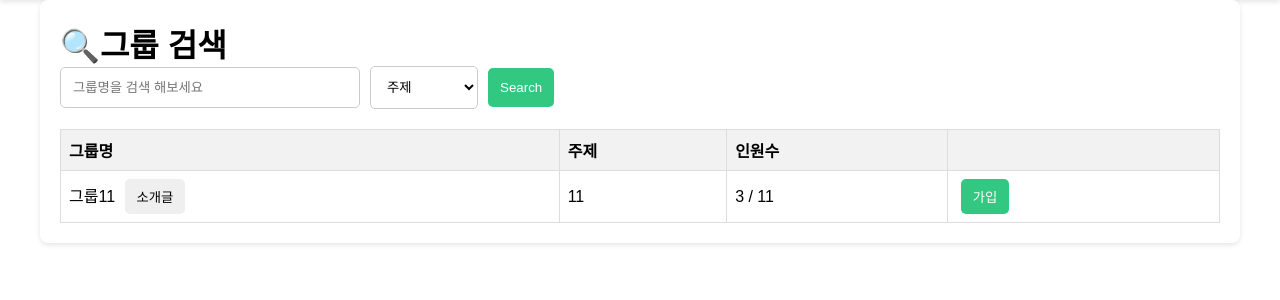
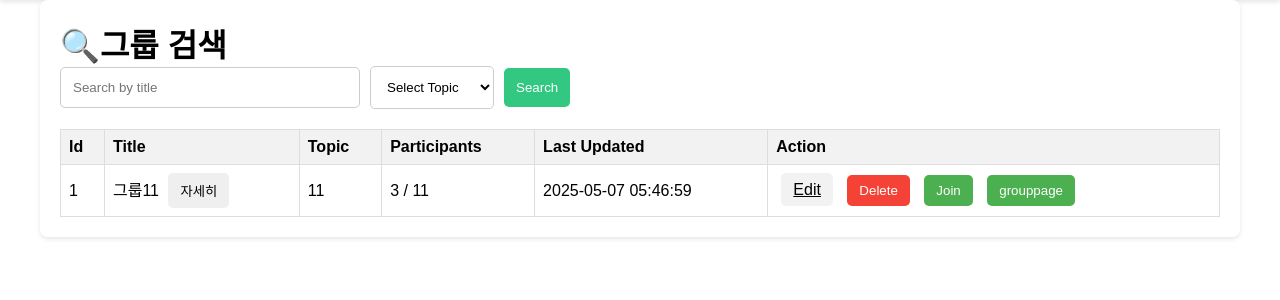
Before and after one commit to ggam9/PBL2, a Flask app: template templates/search_group.html in a window 1280 px wide. Shown: the part 60-360 px from the top of the page. Run offline with Flask 3, Linux system fonts and the light colour scheme; tables that the repository leaves empty hold one stand-in row (values such as "Sample post"); the template is opened without the code that fills it: values that come from a table or form of the project are taken from there, most other values are stand-ins (such as "Sample title", 1, 10 or a date in 2020).

Commit message:
search_group.html

```diff
--- a/templates/search_group.html
+++ b/templates/search_group.html
@@ -85,8 +85,7 @@
     }
 
     .search-box button:hover {
-      background-color: #206f4a;
-      transition: 0.2s;
+      background-color: #00be00;
     }
 
     .table {
@@ -129,12 +128,8 @@
     }
 
     .btn-success {
-      background-color: #32c882;
+      background-color: #4CAF50;
       color: white;
-    }
-    .btn-success:hover{
-      background-color: #206f4a;
-      transition: 0.2s;
     }
   </style>
 </head>
@@ -143,12 +138,12 @@
     <h1>🔍그룹 검색</h1>
     <!-- 검색 박스 및 필터 추가 -->
     <div class="search-box">
-      <input type="text" id="search-keyword" placeholder="그룹명을 검색 해보세요">
+        <input type="text" id="search-keyword" placeholder="Search by title">
         <select id="topic-filter">
-        <option value="">주제</option>
-        <option value="프로그래밍">프로그래밍</option>
-        <option value="언어">언어</option>
-        <option value="자격증">자격증</option>
+            <option value="">Select Topic</option>
+            {% for topic in topics %}
+            <option value="{{ topic }}">{{ topic }}</option>
+            {% endfor %}
         </select>
         <button onclick="filterGroups()">Search</button>
     </div>
@@ -157,28 +152,40 @@
         <table class="table">
             <thead>
                 <tr>
-            <th>그룹명</th>
-            <th>주제</th>
-            <th>인원수</th>
-            <th></th>
+                    <th>Id</th>
+                    <th>Title</th>
+                    <th>Topic</th>
+                    <th>Participants</th>
+                    <th>Last Updated</th>
+                    <th>Action</th>
                 </tr>
             </thead>
             <tbody id="group-list">
                 {% for post in posts %}
                 <tr>
+                    <td>{{ post.id }}</td>
                     <td>
                         <span>{{ post.title }}</span>
-              <button class="btn btn-link" onclick="toggleDetails({{ post.id }})">소개글</button>
+                        <button class="btn btn-link" onclick="toggleDetails({{ post.id }})">자세히</button>
                         <div id="details-{{ post.id }}" class="details" style="display: none;">
-                <p>소개글: {{ post.content }}</p>
+                            <p>Content: {{ post.content }}</p>
+                            <p>Created At: {{ post.created_at }}</p>
+                            <p>Updated At: {{ post.updated_at }}</p>
                         </div>
                     </td>
                     <td>{{ post.topic }}</td>
                     <td>{{ post.participants|length }} / {{ post.max_participants }}</td>
+                    <td>{{ post.updated_at }}</td>
                     <td>
+                        <a href="{{ url_for('edit_post', post_id=post.id) }}" class="btn btn-secondary">Edit</a>
+                        <form action="{{ url_for('delete_post', post_id=post.id) }}" method="post" style="display:inline;">
+                            <button type="submit" class="btn btn-danger">Delete</button>
                         </form>
                         <form action="{{ url_for('join_post', post_id=post.id) }}" method="post" style="display:inline;">
-                <button type="submit" class="btn btn-success">가입</button>
+                            <button type="submit" class="btn btn-success">Join</button>
+                        </form>
+                        <form action="{{ url_for('group_page', post_id=post.id) }}" method="post" style="display:inline;">
+                            <button type="submit" class="btn btn-success">grouppage</button>
                         </form>
                     </td>
                 </tr>
@@ -213,6 +220,4 @@
         }
     }
 </script>
-</body>
-</html>
 {% endblock %}
```
Lines whose indentation alone changed are shown as unchanged.
